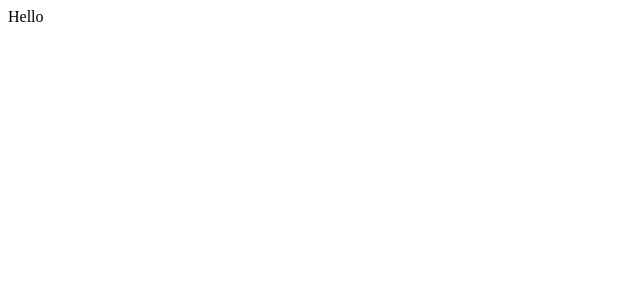
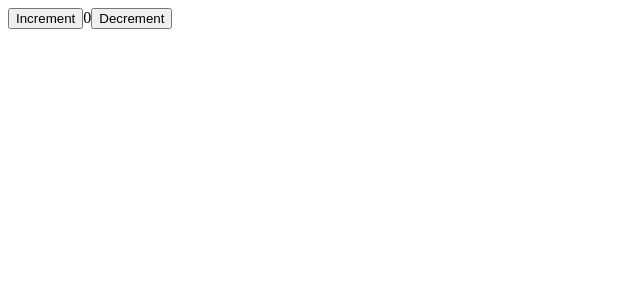
Before and after one commit to ani29dy/30-ReactJS-Problems, a React (Vite) app: page / in a window 1280 px wide. Shown: the top 300 px of the page, without its empty margins (0-640 px from the left). Built offline with nearby package versions, Linux system fonts and the light colour scheme.

Commit message:
Problem Two Added

```diff
--- a/src/App.jsx
+++ b/src/App.jsx
@@ -1,7 +1,14 @@
 import "./App.css";
+import One from "./Problems/One";
+import Two from "./Problems/Two";
 
 function App() {
-  return <>Hello</>;
+  return (
+    <>
+      {/* <One /> */}
+      <Two />
+    </>
+  );
 }
 
 export default App;
```
